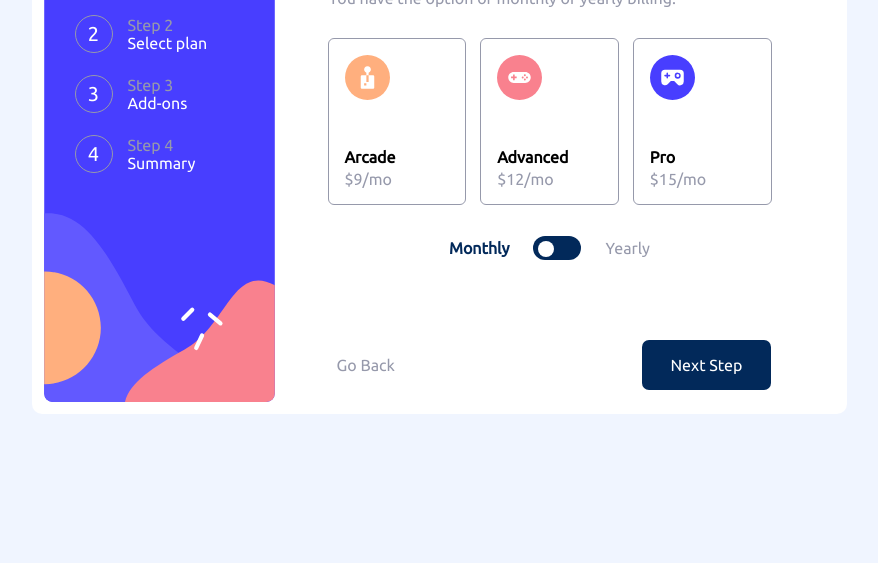
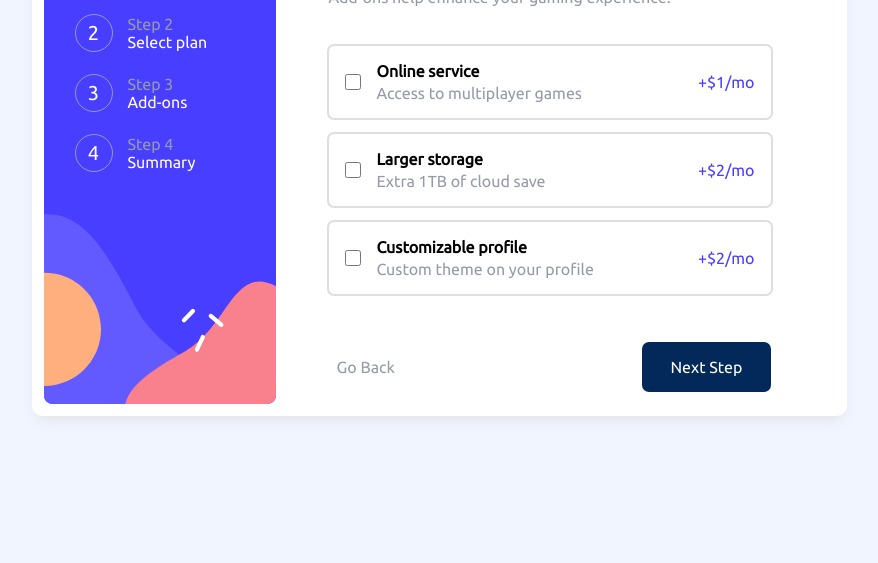
Before and after one commit to smajewski1980/multi-step-form, a plain HTML site: page index.html in a window 1280 px wide. Shown: the part 237-800 px from the top of the page, without its empty margins (201-1079 px from the left). Drawn offline with Linux system fonts and the light colour scheme.

Commit message:
styled step three

```diff
--- a/index.html
+++ b/index.html
@@ -172,7 +172,7 @@
           <p>Add-ons help enhance your gaming experience.</p>
 
           <div class="add-ons-wrapper">
-            <div class="add-on-one-wrapper">
+            <div class="add-on-wrapper">
               <input type="checkbox" name="addon" id="add-on-one" />
               <div class="add-on-text-wrapper">
                 <p>Online service</p>
@@ -180,7 +180,8 @@
               </div>
               <div class="price">+$<span id="add-on-span-one">1/mo</span></div>
             </div>
-            <div class="add-on-two-wrapper">
+
+            <div class="add-on-wrapper">
               <input type="checkbox" name="addon" id="add-on-two" />
               <div class="add-on-text-wrapper">
                 <p>Larger storage</p>
@@ -188,7 +189,8 @@
               </div>
               <div class="price">+$<span id="add-on-span-two">2/mo</span></div>
             </div>
-            <div class="add-on-three-wrapper">
+
+            <div class="add-on-wrapper">
               <input type="checkbox" name="addon" id="add-on-three" />
               <div class="add-on-text-wrapper">
                 <p>Customizable profile</p>
--- a/sass/abstracts/_variables.scss
+++ b/sass/abstracts/_variables.scss
@@ -9,6 +9,7 @@ $clr-red-500: hsl(354, 84%, 57%);
 // ### Neutral
 
 $clr-grey-500: hsl(231, 11%, 63%);
+$clr-grey-250: lighten($clr-grey-500, 25%);
 $clr-purple-200: hsl(229, 24%, 87%);
 $clr-blue-100: hsl(218, 100%, 97%);
 $clr-blue-50: hsl(231, 100%, 99%);
--- a/sass/base/_typography.scss
+++ b/sass/base/_typography.scss
@@ -1,5 +1,5 @@
-// - Family: [Ubuntu](https://fonts.google.com/specimen/Ubuntu)
-// - Weights: 400, 500, 700
+@use "../abstracts/variables" as *;
+
 @font-face {
   font-family: "Ubuntu";
   src: url("/assets/fonts/Ubuntu-Regular.ttf") format("truetype");
@@ -14,3 +14,7 @@ $font-bold: 700;
 body {
   font-family: $font;
 }
+
+h2 + p {
+  color: $clr-grey-500;
+}
--- a/sass/components/_step-one.scss
+++ b/sass/components/_step-one.scss
@@ -4,9 +4,6 @@
 
 #step-one {
   display: none;
-  p {
-    color: $clr-grey-500;
-  }
 
   form {
     margin-block-start: 2rem;
--- a/sass/components/_step-three.scss
+++ b/sass/components/_step-three.scss
@@ -1,3 +1,49 @@
+@use "../abstracts/variables" as *;
+@use "../abstracts/mixins" as *;
+@use "../base/typography" as t;
+
 #step-three {
-  display: none;
+  // display: none;
+  padding-block-end: 0rem;
+
+  .add-ons-wrapper {
+    padding-block-start: 2.5rem;
+    display: grid;
+    gap: 1rem;
+
+    .add-on-wrapper:has(input[type="checkbox"]:checked) {
+      outline: 2px solid $clr-purple-600;
+    }
+
+    .add-on-wrapper {
+      align-items: center;
+      border-radius: 5px;
+      display: flex;
+      outline: 2px solid $clr-grey-250;
+      padding: 1rem;
+
+      input {
+        cursor: pointer;
+        accent-color: $clr-purple-600;
+        width: 16px;
+        aspect-ratio: 1;
+      }
+      .add-on-text-wrapper {
+        flex: 1;
+        margin-inline-start: 1rem;
+        display: grid;
+        gap: 0.25rem;
+
+        p:first-child {
+          font-weight: t.$font-bold;
+        }
+        p:last-child {
+          color: $clr-grey-500;
+        }
+      }
+      .price {
+        color: $clr-purple-600;
+      }
+    }
+  }
 }
--- a/sass/components/_step-two.scss
+++ b/sass/components/_step-two.scss
@@ -3,11 +3,7 @@
 @use "../base/typography" as t;
 
 #step-two {
-  // display: none;
-
-  h2 + p {
-    color: $clr-grey-500;
-  }
+  display: none;
 
   .plan-card-wrapper {
     display: flex;
--- a/sass/layout/_main-layout.scss
+++ b/sass/layout/_main-layout.scss
@@ -10,6 +10,7 @@ body {
 main {
   background-color: $clr-white;
   border-radius: 10px;
+  box-shadow: 0px 7px 15px -5px $clr-grey-250;
   display: grid;
   gap: 2rem;
   grid-template-columns: 1fr 2fr;
```
Also changed, not shown: styles/main.css, 1 other file.
